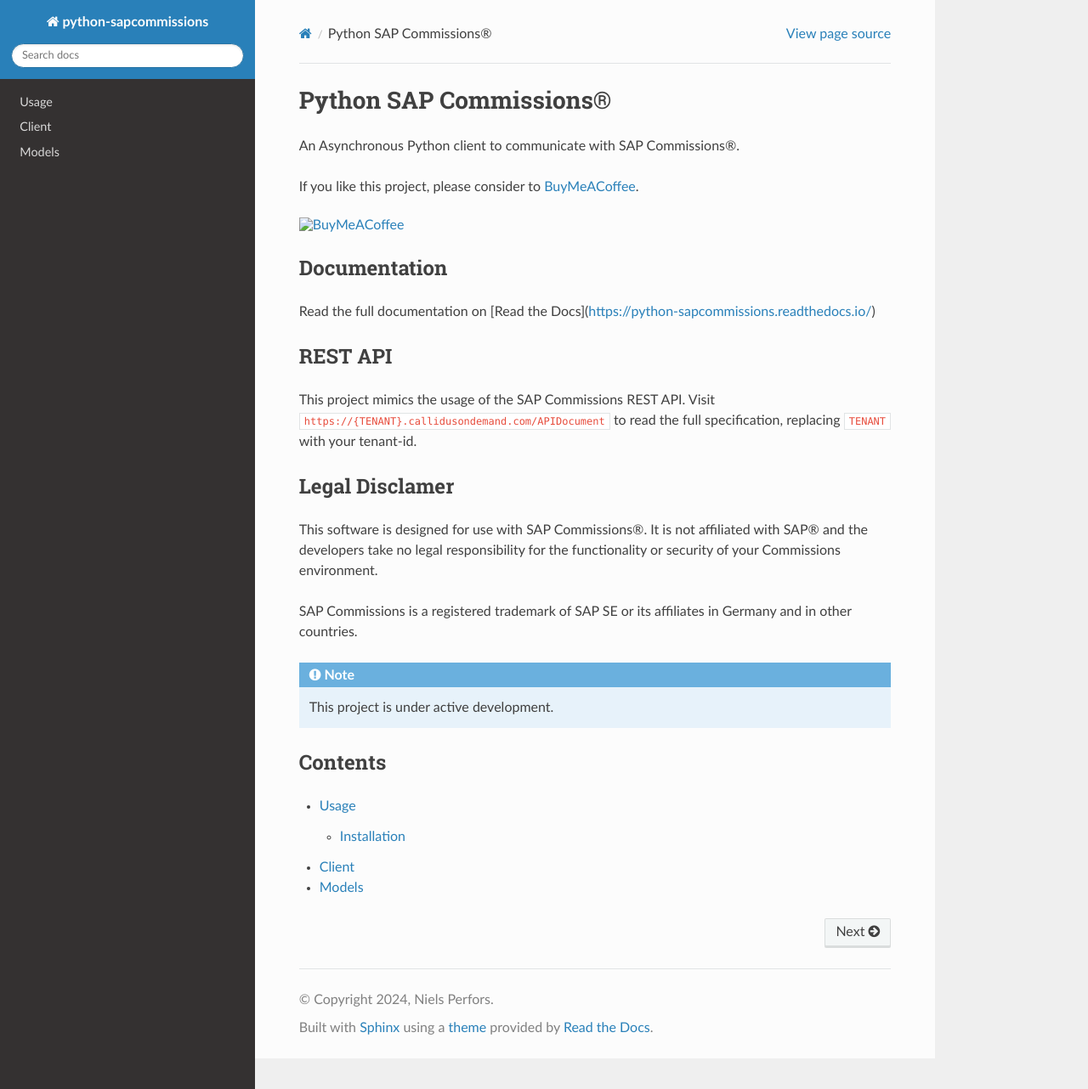
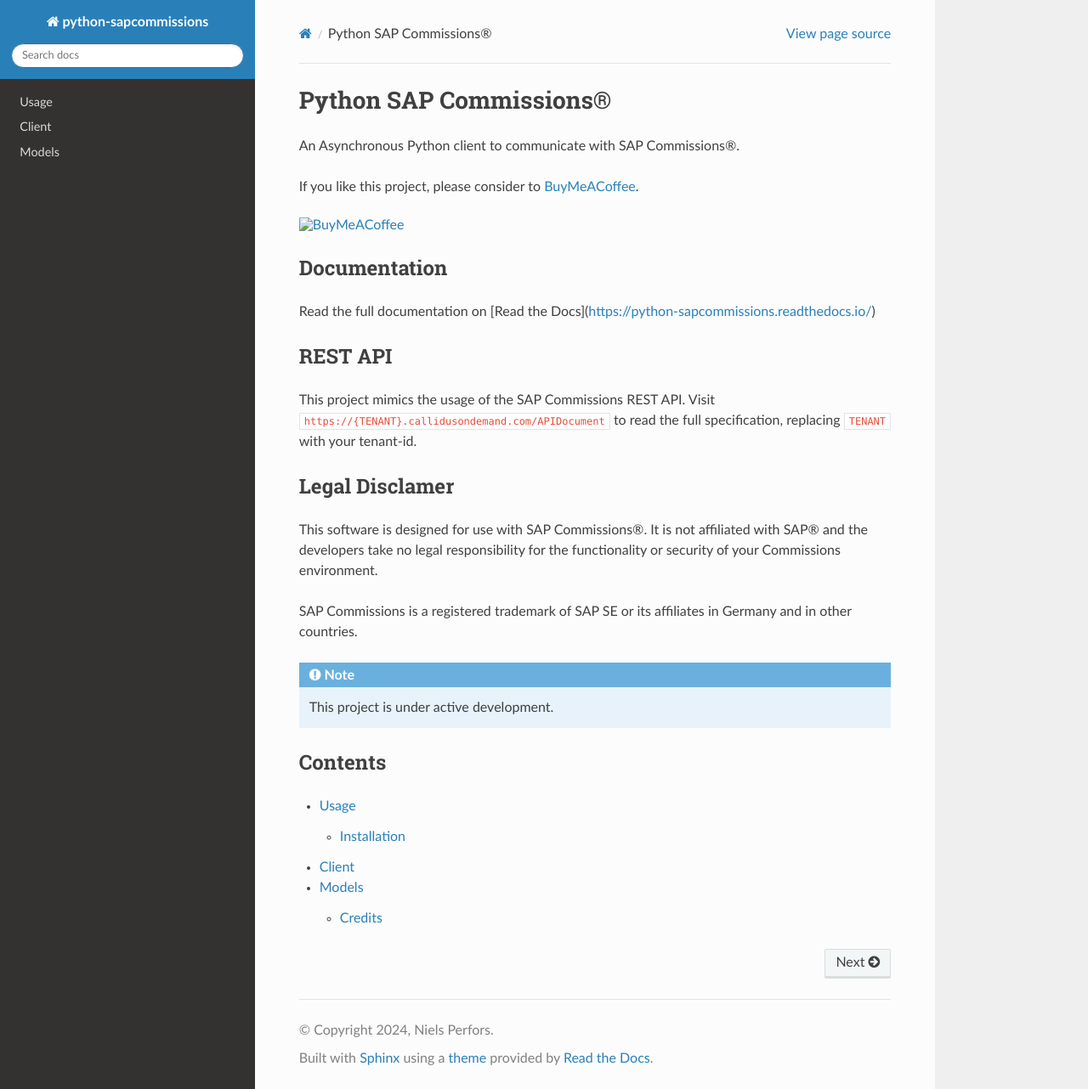
Before and after one commit to niro1987/python-sapcommissions, a Sphinx documentation site: the page built from docs/source/index.rst, in a window 1280 px wide and 1282 px high. Shown: the whole window at 85% size. Built offline with Sphinx 7.4.7 and the Read the Docs theme 2.0.0, drawn with Linux system fonts in a browser that asks for light colours.

Commit message:
Credits Only

```diff
--- a/docs/source/models.rst
+++ b/docs/source/models.rst
@@ -1,5 +1,9 @@
 Models
 ======
 
-.. automodule:: sapcommissions.model
+
+Credits
+-------
+
+.. autoclass:: sapcommissions.model.Credit
     :members:
```
